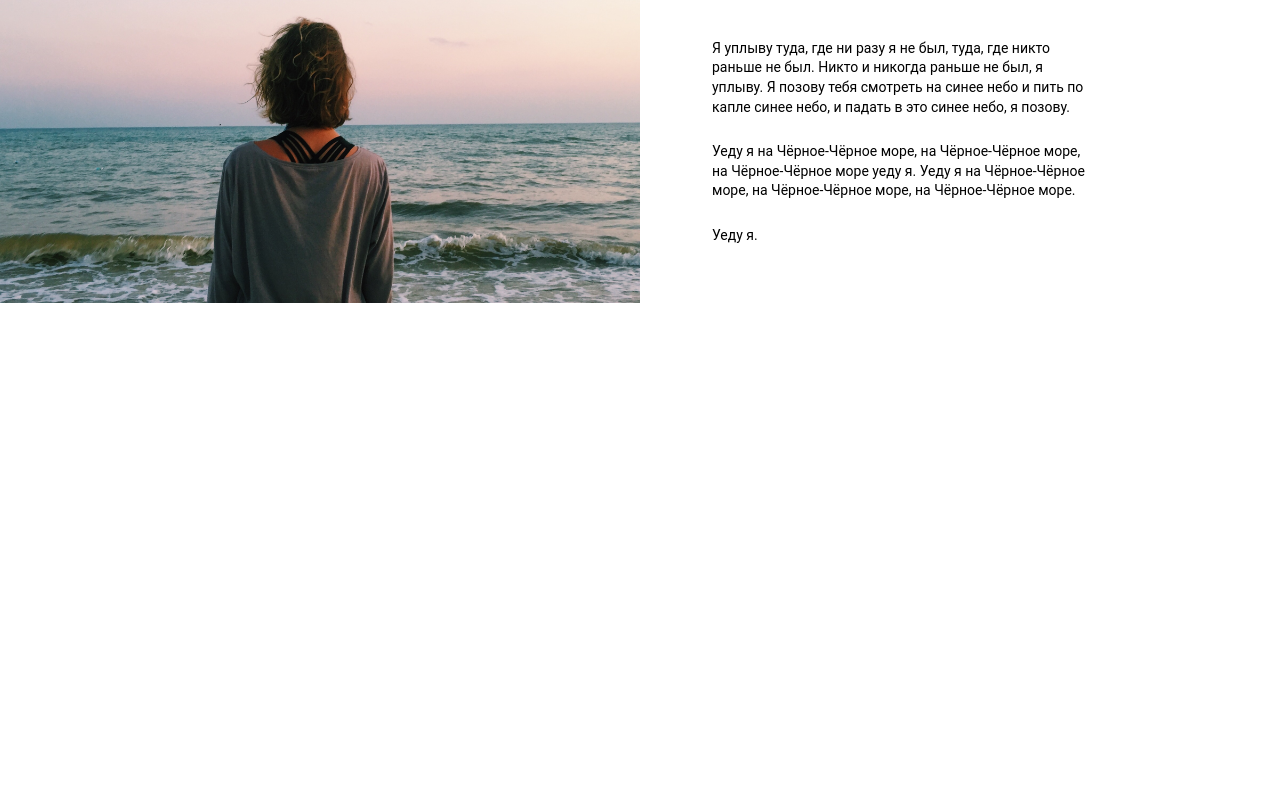
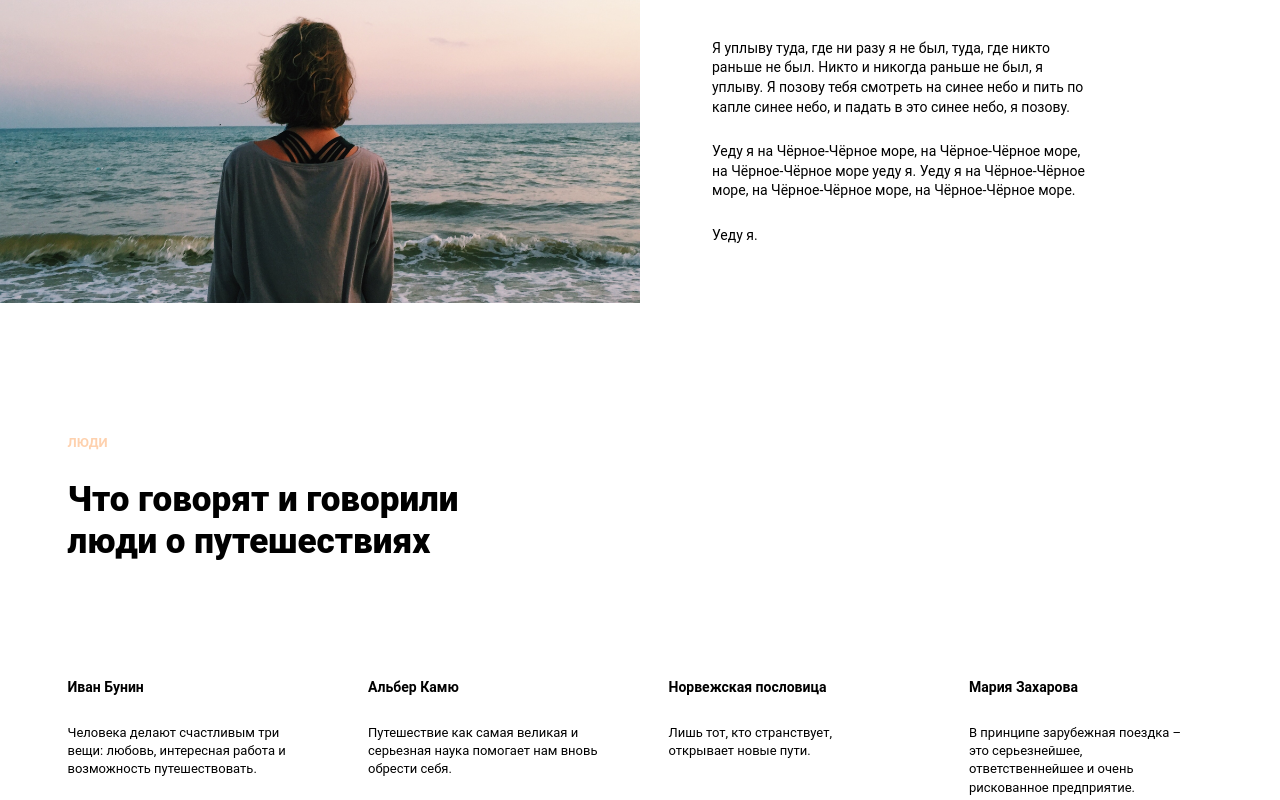
Before and after one commit to DarkSick90/Kuda-ya-poedu, a plain HTML site: page index.html in a window 1280 px wide. Shown: the part 1939-2739 px from the top of the page. Before the commit the page ends 2242 px from the top, so only its background shows below. Drawn offline with Linux system fonts and the light colour scheme; files whose address does not match are found by name.

Commit message:
add block people

```diff
--- a/blocks/page/page.css
+++ b/blocks/page/page.css
@@ -5,6 +5,7 @@
   flex-direction: column;
   margin: 0 auto;
   min-width: 320px;
+  max-width: 1280px;
   -webkit-font-smoothing: antialiased;
   -moz-osx-font-smoothing: grayscale;
   -webkit-text-size-adjust: 100%;
--- /dev/null
+++ b/blocks/people/__quote/__text/people__quote__text.css
@@ -0,0 +1,5 @@
+.people__quote__text {
+  font-size: 13px;
+  margin: 30px 0 0;
+  line-height: 1.4;
+}
--- /dev/null
+++ b/blocks/people/__quote/__title/people__quote__title.css
@@ -0,0 +1,5 @@
+.people__quote__title {
+  font-size: 14px;
+  margin: 0;
+  line-height: 1;
+}
--- /dev/null
+++ b/blocks/people/__quote/people__quote.css
@@ -0,0 +1,4 @@
+.people__quote {
+  max-width: 240px;
+  margin: 0;
+}
--- /dev/null
+++ b/blocks/people/__quotes/people__quotes.css
@@ -0,0 +1,8 @@
+.people__quotes {
+  margin: 117px 0 0;
+  padding: 0;
+  list-style: none;
+  display: grid;
+  grid-template: repeat(auto-fit, minmax(120px, 1fr))/ repeat(auto-fit, minmax(240px, 1fr));
+  column-gap: 57px;
+}
--- /dev/null
+++ b/blocks/people/__title/people__title.css
@@ -0,0 +1,4 @@
+.people__title {
+  max-width: 400px;
+  margin: 27px 0 0;
+}
--- a/blocks/people/people.css
+++ b/blocks/people/people.css
@@ -1,3 +1,7 @@
 .people {
-    display: flex;
+  display: flex;
+  flex-direction: column;
+  padding: 130px 0 0;
+  max-width: 1145px;
+  margin: 0 auto;
 }
--- a/index.html
+++ b/index.html
@@ -58,6 +58,30 @@
         </article>
       </section>
       <section class="people">
+        <p class="pre-title">Люди</p>
+        <h2 class="title people__title">Что говорят и говорили люди о путешествиях</h2>
+        <ul class="people__quotes">
+          <li class="people__quote">
+            <h3 class="people__quote__title">Иван Бунин</h3>
+            <p class="people__quote__text">Человека делают счастливым три вещи: любовь, интересная работа и возможность
+              путешествовать.</p>
+          </li>
+          <li class="people__quote">
+            <h3 class="people__quote__title">Альбер Камю</h3>
+            <p class="people__quote__text">Путешествие как самая великая и серьезная наука помогает нам вновь обрести
+              себя.</p>
+          </li>
+          <li class="people__quote">
+            <h3 class="people__quote__title">Норвежская пословица</h3>
+            <p class="people__quote__text">Лишь тот, кто странствует, открывает&nbsp;новые пути.</p>
+          </li>
+          <li class="people__quote">
+            <h3 class="people__quote__title">Мария Захарова</h3>
+            <p class="people__quote__text">В принципе зарубежная поездка – это&nbsp;серьезнейшее, ответственнейшее&nbsp;и&nbsp;очень
+              рискованное предприятие.
+            </p>
+          </li>
+        </ul>
       </section>
     </main>
     <footer class="footer">
--- a/pages/index.css
+++ b/pages/index.css
@@ -25,4 +25,9 @@
 @import url(../blocks/place/__text/place__text.css);
 @import url(../blocks/place/__paragraph/place__paragraph.css);
 @import url(../blocks/people/people.css);
+@import url(../blocks/people/__title/people__title.css);
+@import url(../blocks/people/__quotes/people__quotes.css);
+@import url(../blocks/people/__quote/people__quote.css);
+@import url(../blocks/people/__quote/__title/people__quote__title.css);
+@import url(../blocks/people/__quote/__text/people__quote__text.css);
 @import url(../blocks/footer/footer.css);
```
